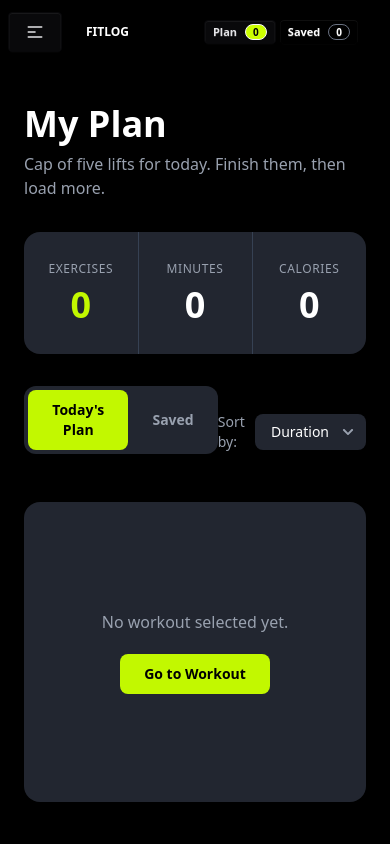
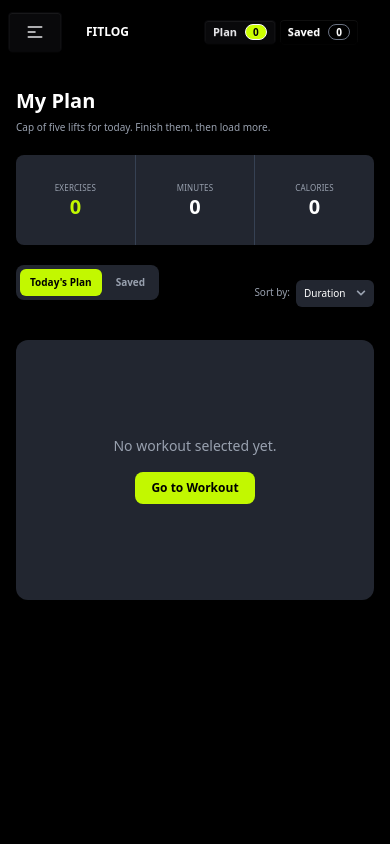
Before and after one commit to hafizul1997/Fit-Log-A06, a Next.js app: page /my-plan in a window 390 px wide. Shown: the top 844 px of the page. Built offline with nearby package versions, Linux system fonts and the light colour scheme.

Commit message:
Fixing issue respoonsive for my plan page

```diff
--- a/app/Components/MyPlan/PlanTab.tsx
+++ b/app/Components/MyPlan/PlanTab.tsx
@@ -1,3 +1,4 @@
+
 "use client";
 
 interface PlanTabsProps {
@@ -10,32 +11,89 @@ const PlanTabs = ({
   setActiveTab,
 }: PlanTabsProps) => {
   return (
-    <div className="mb-6 flex w-fit gap-1 rounded-xl bg-[#222630] p-1">
+    <div
+      className="
+        mb-5
+        flex
+        w-fit
+        gap-1
+        rounded-lg
+        bg-[#222630]
+        p-1
 
+        sm:mb-6
+        sm:rounded-xl
+      "
+    >
       {/* Today's Plan */}
       <button
+        type="button"
         onClick={() => setActiveTab("plan")}
-        className={`rounded-lg px-5 py-2.5 text-sm font-semibold transition-all ${
+        className={`
+          rounded-md
+          px-2.5
+          py-1.5
+          text-[10px]
+          font-semibold
+          transition-all
+
+          sm:rounded-lg
+          sm:px-3
+          sm:py-2
+          sm:text-xs
+
+          md:px-4
+          md:py-2.5
+          md:text-sm
+
+          lg:px-5
+          lg:py-2.5
+          lg:text-sm
+
+          ${
             activeTab === "plan"
               ? "bg-[#C2F800] text-black"
               : "text-gray-400 hover:bg-white/5 hover:text-white"
-        }`}
+          }
+        `}
       >
         Today's Plan
       </button>
 
       {/* Saved */}
       <button
+        type="button"
         onClick={() => setActiveTab("saved")}
-        className={`rounded-lg px-5 py-2.5 text-sm font-semibold transition-all ${
+        className={`
+          rounded-md
+          px-2.5
+          py-1.5
+          text-[10px]
+          font-semibold
+          transition-all
+
+          sm:rounded-lg
+          sm:px-3
+          sm:py-2
+          sm:text-xs
+
+          md:px-4
+          md:py-2.5
+          md:text-sm
+
+          lg:px-5
+          lg:py-2.5
+          lg:text-sm
+
+          ${
             activeTab === "saved"
               ? "bg-[#C2F800] text-black"
               : "text-gray-400 hover:bg-white/5 hover:text-white"
-        }`}
+          }
+        `}
       >
         Saved
       </button>
-
     </div>
   );
 };
--- a/app/Components/MyPlan/SortDropdown.tsx
+++ b/app/Components/MyPlan/SortDropdown.tsx
@@ -1,3 +1,4 @@
+
 "use client";
 
 import { FaChevronDown } from "react-icons/fa";
@@ -12,24 +13,84 @@ const SortDropdown = ({
   setSortBy,
 }: SortDropdownProps) => {
   return (
-    <div className="flex items-center gap-2">
-      <span className="text-sm text-gray-400">
+    <div className="flex items-center gap-1.5 sm:gap-2">
+
+      {/* Sort Label */}
+      <span
+        className="
+          text-[10px]
+          text-gray-400
+
+          sm:text-xs
+          md:text-sm
+        "
+      >
         Sort by:
       </span>
 
+      {/* Select */}
       <div className="relative">
         <select
           value={sortBy}
           onChange={(e) => setSortBy(e.target.value)}
-          className="appearance-none rounded-lg bg-[#222630] px-4 py-2 pr-9 text-sm text-white outline-none"
+          className="
+            appearance-none
+            rounded-md
+            bg-[#222630]
+            px-2
+            py-1.5
+            pr-7
+            text-[10px]
+            text-white
+            outline-none
+
+            sm:rounded-lg
+            sm:px-3
+            sm:py-2
+            sm:pr-8
+            sm:text-xs
+
+            md:px-4
+            md:py-2
+            md:pr-9
+            md:text-sm
+
+            lg:text-sm
+          "
         >
-          <option value="duration">Duration</option>
-          <option value="calories">Calories</option>
-          <option value="rating">Rating</option>
+          <option value="duration">
+            Duration
+          </option>
+
+          <option value="calories">
+            Calories
+          </option>
+
+          <option value="rating">
+            Rating
+          </option>
         </select>
 
+        {/* Arrow */}
         <FaChevronDown
-          className="pointer-events-none absolute right-3 top-1/2 -translate-y-1/2 text-xs text-gray-400"
+          className="
+            pointer-events-none
+            absolute
+            right-2
+            top-1/2
+            h-2.5
+            w-2.5
+            -translate-y-1/2
+            text-gray-400
+
+            sm:right-2.5
+            sm:h-3
+            sm:w-3
+
+            md:right-3
+            md:h-3
+            md:w-3
+          "
         />
       </div>
     </div>
--- a/app/Components/MyPlan/WorkpoutSummary.tsx
+++ b/app/Components/MyPlan/WorkpoutSummary.tsx
@@ -1,3 +1,4 @@
+
 "use client";
 
 import { IWorkout } from "@/app/Type.ts/Type";
@@ -20,40 +21,58 @@ const WorkoutSummary = ({ workouts }: WorkoutSummaryProps) => {
   );
 
   return (
-   <div>
-    <div className="mb-8 h-[122px] w-full max-w-[1184px] overflow-hidden rounded-2xl bg-[#222630]">
+   <div
+  className="
+    mb-5
+    h-[90px]
+    w-full
+    overflow-hidden
+    rounded-lg
+    bg-[#222630]
+
+    sm:mb-6
+    sm:h-[105px]
+    sm:rounded-xl
+
+    md:h-[115px]
+
+    lg:mb-8
+    lg:h-[122px]
+    lg:rounded-2xl
+  "
+>
   <table className="h-full w-full">
     <tbody>
       <tr>
         {/* Exercises */}
-        <td className="w-1/3 border-r border-gray-700 px-6 text-center">
-          <p className="text-xs font-medium uppercase tracking-wider text-gray-400">
+        <td className="w-1/3 border-r border-gray-700 px-1.5 text-center sm:px-4 lg:px-6">
+          <p className="text-[8px] font-medium uppercase leading-tight tracking-wide text-gray-400 sm:text-[10px] md:text-xs">
             Exercises
           </p>
 
-          <h2 className="mt-2 text-4xl font-bold text-[#C2F800]">
+          <h2 className="mt-1 text-xl font-bold leading-none text-[#C2F800] sm:text-2xl md:text-3xl lg:mt-2 lg:text-4xl">
             {totalExercises}
           </h2>
         </td>
 
         {/* Minutes */}
-        <td className="w-1/3 border-r border-gray-700 px-6 text-center">
-          <p className="text-xs font-medium uppercase tracking-wider text-gray-400">
+        <td className="w-1/3 border-r border-gray-700 px-1.5 text-center sm:px-4 lg:px-6">
+          <p className="text-[8px] font-medium uppercase leading-tight tracking-wide text-gray-400 sm:text-[10px] md:text-xs">
             Minutes
           </p>
 
-          <h2 className="mt-2 text-4xl font-bold text-white">
+          <h2 className="mt-1 text-xl font-bold leading-none text-white sm:text-2xl md:text-3xl lg:mt-2 lg:text-4xl">
             {totalMinutes}
           </h2>
         </td>
 
         {/* Calories */}
-        <td className="w-1/3 px-6 text-center">
-          <p className="text-xs font-medium uppercase tracking-wider text-gray-400">
+        <td className="w-1/3 px-1.5 text-center sm:px-4 lg:px-6">
+          <p className="text-[8px] font-medium uppercase leading-tight tracking-wide text-gray-400 sm:text-[10px] md:text-xs">
             Calories
           </p>
 
-          <h2 className="mt-2 text-4xl font-bold text-white">
+          <h2 className="mt-1 text-xl font-bold leading-none text-white sm:text-2xl md:text-3xl lg:mt-2 lg:text-4xl">
             {totalCalories}
           </h2>
         </td>
@@ -61,7 +80,6 @@ const WorkoutSummary = ({ workouts }: WorkoutSummaryProps) => {
     </tbody>
   </table>
 </div>
-    </div>
   );
 };
 
--- a/app/my-plan/page.tsx
+++ b/app/my-plan/page.tsx
@@ -1,8 +1,10 @@
+
 "use client";
 
 import { useContext, useState } from "react";
 import { useRouter } from "next/navigation";
 import toast from "react-hot-toast";
+
 import { WorkoutContext } from "@/app/Components/Context/WorkoutContext";
 import WorkoutSummary from "@/app/Components/MyPlan/WorkpoutSummary";
 import PlanTabs from "@/app/Components/MyPlan/PlanTab";
@@ -15,9 +17,7 @@ const MyPlanPage = () => {
   const context = useContext(WorkoutContext);
 
   if (!context) {
-    throw new Error(
-      "MyPlanPage must be used inside WorkoutProvider"
-    );
+    throw new Error("MyPlanPage must be used inside WorkoutProvider");
   }
 
   const {
@@ -27,21 +27,16 @@ const MyPlanPage = () => {
     setSavedWorkouts,
   } = context;
 
-  const [activeTab, setActiveTab] = useState<
-    "plan" | "saved"
-  >("plan");
+  const [activeTab, setActiveTab] = useState<"plan" | "saved">("plan");
 
   const [sortBy, setSortBy] = useState("latest");
 
   // Which list will show?
   const selectedWorkouts =
-    activeTab === "plan"
-      ? myPlan
-      : savedWorkouts;
+    activeTab === "plan" ? myPlan : savedWorkouts;
 
   // Sorting
-  const sortedWorkouts = [...selectedWorkouts].sort(
-    (a, b) => {
+  const sortedWorkouts = [...selectedWorkouts].sort((a, b) => {
     switch (sortBy) {
       case "name-asc":
         return a.name.localeCompare(b.name);
@@ -71,8 +66,7 @@ const MyPlanPage = () => {
       default:
         return 0;
     }
-    }
-  );
+  });
 
   // Remove from current tab
   const handleRemove = (id: number) => {
@@ -80,38 +74,79 @@ const MyPlanPage = () => {
       setMyPlan((prev) =>
         prev.filter((workout) => workout.id !== id)
       );
+
       toast.success("Workout removed from your plan!");
     } else {
       setSavedWorkouts((prev) =>
         prev.filter((workout) => workout.id !== id)
       );
+
       toast.success("Workout removed from saved workouts!");
     }
   };
 
   return (
-    <main className="min-h-screen bg-black px-6 py-10 text-white">
-      <div className="mx-auto w-full max-w-[1186px]">
+    <main className="min-h-screen w-full bg-black px-2 py-6 text-white sm:px-4 sm:py-8 lg:px-0 lg:py-10">
+
+      {/* Full width 1280px container */}
+      <div className="mx-auto w-full max-w-\[1280px]">
+
+        {/* 1280px - 48px = 1232px content */}
+        <div className="mx-2 sm:mx-4 lg:mx-6">
 
   {/* Header */}
-        <div className="mb-8">
-          <h1 className="text-4xl font-bold">
+  <div className="mb-5 sm:mb-7 lg:mb-8">
+
+    <h1
+      className="
+        text-xl
+        font-bold
+        leading-tight
+        sm:text-2xl
+        md:text-3xl
+        lg:text-4xl
+      "
+    >
       My Plan
     </h1>
 
-          <p className="mt-2 text-gray-400">
+    <p
+      className="
+        mt-1.5
+        max-w-[320px]
+        text-[10px]
+        leading-relaxed
+        text-gray-400
+        sm:mt-2
+        sm:max-w-none
+        sm:text-xs
+        md:text-sm
+        lg:text-base
+      "
+    >
       Cap of five lifts for today. Finish them, then load more.
     </p>
+
   </div>
 
           {/* Summary */}
-        <WorkoutSummary
-          workouts={selectedWorkouts}
-        />
+          <WorkoutSummary workouts={selectedWorkouts} />
 
           {/* Tabs + Sort */}
-        <div className="mb-6 flex w-full items-center justify-between">
+         <div
+  className="
+    mb-5
+    flex
+    w-full
+    flex-row
+    items-center
+    justify-between
+    gap-1
 
+    sm:mb-6
+    sm:gap-3
+  "
+>
   <PlanTabs
     activeTab={activeTab}
     setActiveTab={setActiveTab}
@@ -121,11 +156,10 @@ const MyPlanPage = () => {
     sortBy={sortBy}
     setSortBy={setSortBy}
   />
-
 </div>
 
           {/* Workout List */}
-        <div className="w-full space-y-4">
+          <div className="w-full space-y-3 sm:space-y-4">
 
             {sortedWorkouts.length > 0 ? (
               sortedWorkouts.map((workout) => (
@@ -137,23 +171,28 @@ const MyPlanPage = () => {
                 />
               ))
             ) : (
-  <div className="flex h-[300px] w-full max-w-[1184px] items-center justify-center rounded-2xl bg-[#222630] px-6 text-center">
+              <div className="flex min-h-[260px] w-full items-center justify-center rounded-xl bg-[#222630] px-4 text-center sm:min-h-[300px] sm:rounded-2xl sm:px-6">
+
                 <div>
-      <p className="text-base text-gray-400">
+                  <p className="text-sm text-gray-400 sm:text-base">
                     No workout selected yet.
                   </p>
 
                   <button
+                    type="button"
                     onClick={() => router.push("/Workouts")}
-        className="mt-5 rounded-lg bg-[#C2F800] px-6 py-2.5 text-sm font-bold text-black transition hover:bg-[#d4ff33]"
+                    className="mt-4 rounded-lg bg-[#C2F800] px-4 py-2 text-xs font-bold text-black transition hover:bg-[#d4ff33] sm:mt-5 sm:px-6 sm:py-2.5 sm:text-sm"
                   >
                     Go to Workout
                   </button>
                 </div>
+
               </div>
             )}
+
           </div>
 
+        </div>
       </div>
     </main>
   );
```
Lines whose indentation alone changed are shown as unchanged.
